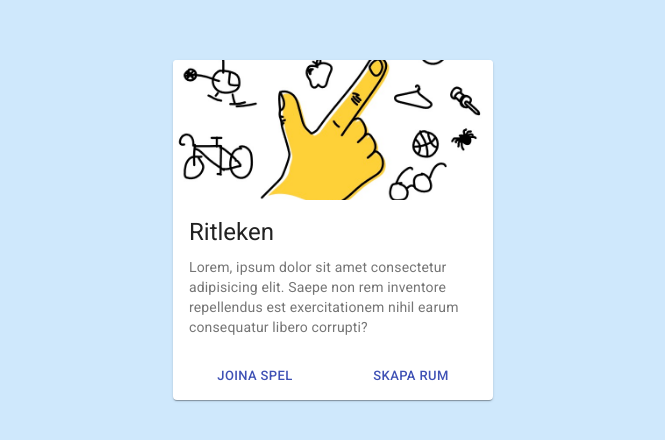
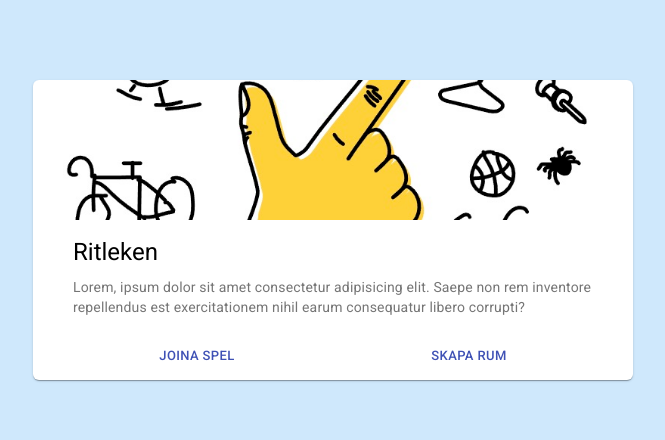
Before and after one commit to dsterna/ritleken, a React (Create React App) app: page / in a window 1280 px wide. Shown: the part 130-570 px from the top of the page, without its empty margins (307-972 px from the left). Built offline with nearby package versions, Linux system fonts and the light colour scheme.

Commit message:
first test with canvas drawer

```diff
--- a/src/App.js
+++ b/src/App.js
@@ -17,6 +17,7 @@ import Card from '@material-ui/core/Card';
 import CardActions from '@material-ui/core/CardActions';
 import CardContent from '@material-ui/core/CardContent';
 import CardMedia from '@material-ui/core/CardMedia';
+import Container from '@material-ui/core/Container';
 import TextField from '@material-ui/core/TextField';
 import Typography from '@material-ui/core/Typography';
 import firebase from './config'
@@ -53,6 +54,53 @@ function App() {
 
 
 }
+
+
+const StartCard = (props) => {
+  const name = useSelector(state => state.name)
+  const dispatch = useDispatch()
+
+  return (
+    <Container maxWidth="sm" className="container" >
+      <CardMedia
+        component="img"
+        alt="Contemplative Reptile"
+        height="140"
+        image={temp}
+        title="tmep"
+      />
+      <CardContent>
+        <Typography gutterBottom variant="h5" component="h2">
+          Ritleken
+        </Typography>
+        <Typography variant="body2" color="textSecondary" component="p">
+          Lorem, ipsum dolor sit amet consectetur adipisicing elit. Saepe non rem inventore repellendus est exercitationem nihil earum consequatur libero corrupti?
+        </Typography>
+      </CardContent>
+
+      <CardActions style={{ display: "flex", justifyContent: 'space-around' }}>
+
+        <Link to="/join"><Button size="small" color="primary" onClick={() => {
+          dispatch(isHost(false))
+
+        }}>Joina spel  </Button></Link>
+
+
+
+
+        <Link to="/lobby"> <Button size="small" color="primary" onClick={() => {
+
+          dispatch(isHost(true))
+          dispatch(changeGameCode(name.code))
+
+        }
+        }>Skapa rum</Button></Link>
+
+      </CardActions>
+    </Container>
+  )
+}
+
 const LobbyCard = (props) => {
   const [players, setPlayers] = useState([])
   const name = useSelector(state => state.name)
@@ -97,6 +145,7 @@ const LobbyCard = (props) => {
   }
 
   return (
+
     <Card className="card-class" style={{ padding: "1rem" }}>
       <CardContent>
         <Typography variant="h5" component="h2">
@@ -117,10 +166,7 @@ const LobbyCard = (props) => {
         <Link to="/">   <Button size="small" color="primary" onClick={() => {
 
         }}>Avbryt </Button></Link>
-
         {isHost && <Link to="/write"><Button size="small" color="primary" onClick={() => {
-
-
         }}> Starta  </Button>
         </Link>}
       </CardActions>
@@ -160,51 +206,6 @@ const JoinCard = (props) => {
   )
 }
 
-const StartCard = (props) => {
-  const name = useSelector(state => state.name)
-  const dispatch = useDispatch()
-
-  return (
-    <Card className="card-class">
-      <CardMedia
-        component="img"
-        alt="Contemplative Reptile"
-        height="140"
-        image={temp}
-        title="tmep"
-      />
-      <CardContent>
-        <Typography gutterBottom variant="h5" component="h2">
-          Ritleken
-        </Typography>
-        <Typography variant="body2" color="textSecondary" component="p">
-          Lorem, ipsum dolor sit amet consectetur adipisicing elit. Saepe non rem inventore repellendus est exercitationem nihil earum consequatur libero corrupti?
-        </Typography>
-      </CardContent>
-
-      <CardActions style={{ display: "flex", justifyContent: 'space-around' }}>
-
-        <Link to="/join"><Button size="small" color="primary" onClick={() => {
-          dispatch(isHost(false))
-
-        }}>Joina spel  </Button></Link>
-
-
-
-
-        <Link to="/lobby"> <Button size="small" color="primary" onClick={() => {
-
-          dispatch(isHost(true))
-          dispatch(changeGameCode(name.code))
-
-        }
-        }>Skapa rum</Button></Link>
-
-      </CardActions>
-    </Card>
-  )
-}
-
 
 const WriteCard = (props) => {
   const handleDone = (e) => {
@@ -212,7 +213,7 @@ const WriteCard = (props) => {
   }
 
   return (
-    <Card className="card-class">
+    <Container maxWidth="sm" className="container" >
 
       <CardContent>
         <Typography gutterBottom variant="h5" component="h3" style={{ marginBottom: 0 }}>
@@ -235,7 +236,7 @@ const WriteCard = (props) => {
           }>Redo</Button> </Link>
 
       </CardActions>
-    </Card>
+    </Container>
   )
 }
 
@@ -244,7 +245,7 @@ const DrawCard = (props) => {
   const dispatch = useDispatch()
 
   return (
-    <Card className="card-class">
+    <Container maxWidth="sm" className="container" >
       <CardContent>
         <Typography gutterBottom variant="h5" component="h2">
           {`Rita en ${''}`}
@@ -257,7 +258,7 @@ const DrawCard = (props) => {
           dispatch(isHost(false))
         }}>Redo  </Button></Link>
       </CardActions>
-    </Card>
+    </Container>
   )
 }
 
--- a/src/App.scss
+++ b/src/App.scss
@@ -1,5 +1,4 @@
-
-a{
+a {
   color: inherit;
   text-decoration: none; /* no underline */
 }
@@ -14,3 +13,12 @@ a{
 .card-class {
   max-width: 20rem;
 }
+.container {
+  background-color: white;
+  border-radius: 6px;
+  box-shadow: 0px 2px 1px -1px rgba(0, 0, 0, 0.2),
+    0px 1px 1px 0px rgba(0, 0, 0, 0.14), 0px 1px 3px 0px rgba(0, 0, 0, 0.12);
+}
+.MuiContainer-root{
+  max-width: 94%;
+}
```
